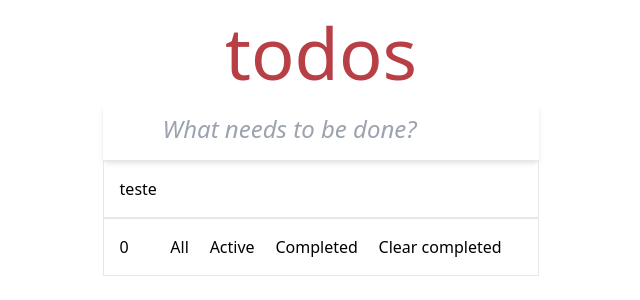
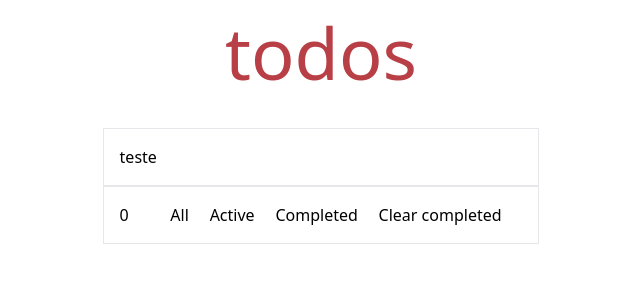
Before and after one commit to EnkiGroup/DesafioReactFrontendJunior2024, a React (Create React App) app: page / in a window 1280 px wide. Shown: the top 300 px of the page, without its empty margins (319-959 px from the left). Built offline with nearby package versions, Linux system fonts and the light colour scheme.

Commit message:
feat: input component created

```diff
--- a/src/components/ui/input/Input.tsx
+++ b/src/components/ui/input/Input.tsx
@@ -1,11 +1,24 @@
-const Input = () => {
-  return (
-    <input
-      className="w-full shadow-md border-none focus:shadow-input-shadow-focus outline-none  p-default placeholder:italic placeholder:text-2xl placeholder:font-light"
-      type="text"
-      placeholder="What needs to be done?"
-    />
-  );
+import { InputHTMLAttributes, forwardRef } from "react";
+import { twMerge } from "tailwind-merge";
+
+type InputProps = InputHTMLAttributes<HTMLInputElement> & {
+  input_cn?: string;
+  box_cn?: string;
 };
 
+const Input = forwardRef<HTMLInputElement, InputProps>(
+  ({ type = "text", input_cn, box_cn, ...rest }, ref) => {
+    return (
+      <section className={twMerge("flex flex-col gap-2 w-full", box_cn)}>
+        <input
+          className={twMerge("w-full outline-none", input_cn)}
+          type={type}
+          ref={ref}
+          {...rest}
+        />
+      </section>
+    );
+  }
+);
+
 export default Input;
```
